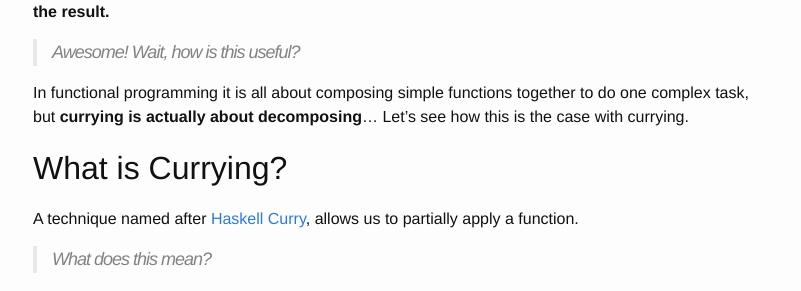
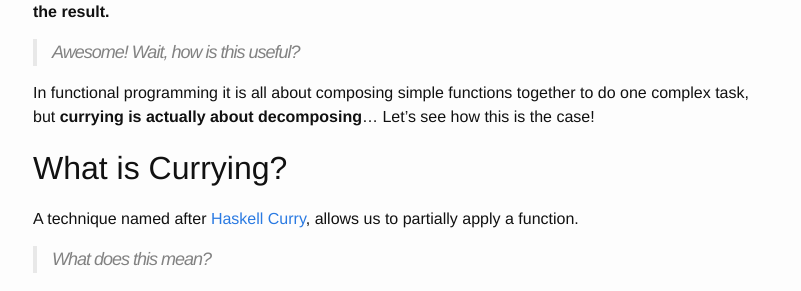
Before and after one commit to Markonis/markonis.github.io, a Jekyll site: the page built from _posts/2016-05-10-currying.markdown, in a window 1280 px wide and 1400 px high, scrolled down 366 px. Shown: the part 152-443 px from the top of the window, without its empty margins (237-1038 px from the left). Built offline with Jekyll 4.4.1, drawn with Linux system fonts in a browser that asks for light colours; nearby versions of some CDN libraries; some of the changed text lies outside the part shown.

Commit message:
Improve Currying - Spice Things Up

```diff
--- a/_posts/2016-05-10-currying.markdown
+++ b/_posts/2016-05-10-currying.markdown
@@ -18,7 +18,7 @@ One thing that has been bouncing around in my head is the simple fact that:
 
 > Awesome! Wait, how is this useful?
 
-In functional programming it is all about composing simple functions together to do one complex task, but **currying is actually about decomposing**... Let's see how this is the case with currying.
+In functional programming it is all about composing simple functions together to do one complex task, but **currying is actually about decomposing**... Let's see how this is the case!
 
 ## What is Currying?
 
```
Also changed, not shown: other parts of _posts/2016-05-10-currying.markdown (+3 -1 lines).
